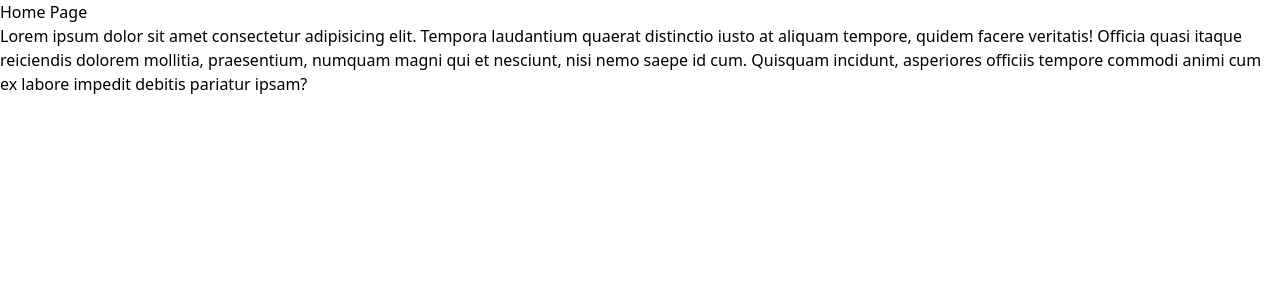
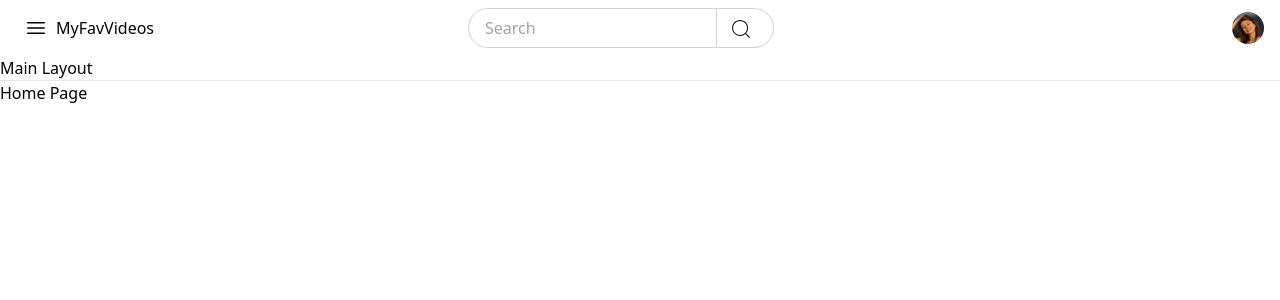
Before and after one commit to evokss/MyFavVideos, a Next.js app: page / in a window 1280 px wide. Shown: the top 300 px of the page. Built offline with nearby package versions, Linux system fonts and the light colour scheme.

Commit message:
Made a basic header, added tailwind styles, outlined the future app structure

```diff
--- /dev/null
+++ b/app/components/MainHeader.jsx
@@ -0,0 +1,39 @@
+import React from "react";
+import Image from "next/image";
+import { HiOutlineBars3 } from "react-icons/hi2";
+import { CiSearch } from "react-icons/ci";
+
+const MainHeader = () => {
+  return (
+    <div className="bg-white flex justify-between items-center gap-x-4 pr-4 pl-4 h-14">
+      <div className="basis-1/4 flex items-center">
+        <div className="p-2">
+          <HiOutlineBars3 className="size-6 cursor-pointer" />
+        </div>
+        <h1>MyFavVideos</h1>
+      </div>
+      <div className="basis-2/4 w-full flex flex-row items-center">
+        <div className="border border-zinc-300 rounded-l-full pl-4 h-10 flex items-center">
+          <input className="border-0 focus:outline-none" placeholder="Search" />
+        </div>
+        <button className="border border-zinc-300 rounded-r-full border-l-0 h-10">
+          <div className="py-2 pl-3 pr-5">
+            <CiSearch className="size-6 cursor-pointer" />
+          </div>
+        </button>
+      </div>
+      <div className="">
+        <Image
+          className="rounded-2xl"
+          src="/images/profile-photo.webp"
+          alt="A user profile picture"
+          quality={90}
+          width={32}
+          height={32}
+        />
+      </div>
+    </div>
+  );
+};
+
+export default MainHeader;
--- /dev/null
+++ b/app/components/MainLayout.jsx
@@ -0,0 +1,15 @@
+import React from "react";
+import MainHeader from "./MainHeader";
+
+const MainLayout = ({ children }) => {
+  return (
+    <div>
+      <MainHeader />
+      <h1>Main Layout</h1>
+      <hr />
+      <main>{children}</main>
+    </div>
+  );
+};
+
+export default MainLayout;
--- a/app/layout.js
+++ b/app/layout.js
@@ -1,3 +1,4 @@
+import MainLayout from "./components/MainLayout";
 import "./globals.css";
 
 export const metadata = {
@@ -9,7 +10,7 @@ export default function RootLayout({ children }) {
   return (
     <html lang="en">
       <body>
-        {children}
+        <MainLayout>{children}</MainLayout>
       </body>
     </html>
   );
--- a/app/page.jsx
+++ b/app/page.jsx
@@ -4,14 +4,6 @@ const page = () => {
   return (
     <div>
       <h1>Home Page</h1>
-      <p>
-        Lorem ipsum dolor sit amet consectetur adipisicing elit. Tempora
-        laudantium quaerat distinctio iusto at aliquam tempore, quidem facere
-        veritatis! Officia quasi itaque reiciendis dolorem mollitia,
-        praesentium, numquam magni qui et nesciunt, nisi nemo saepe id cum.
-        Quisquam incidunt, asperiores officiis tempore commodi animi cum ex
-        labore impedit debitis pariatur ipsam?
-      </p>
     </div>
   );
 };
--- a/package.json
+++ b/package.json
@@ -11,7 +11,8 @@
   "dependencies": {
     "next": "15.0.3",
     "react": "19.0.0-rc-66855b96-20241106",
-    "react-dom": "19.0.0-rc-66855b96-20241106"
+    "react-dom": "19.0.0-rc-66855b96-20241106",
+    "react-icons": "^5.3.0"
   },
   "devDependencies": {
     "autoprefixer": "^10.4.20",
```
Also changed, not shown: public/images/profile-photo.webp (added), 1 other file (tests, documents, lock files or other folders).
